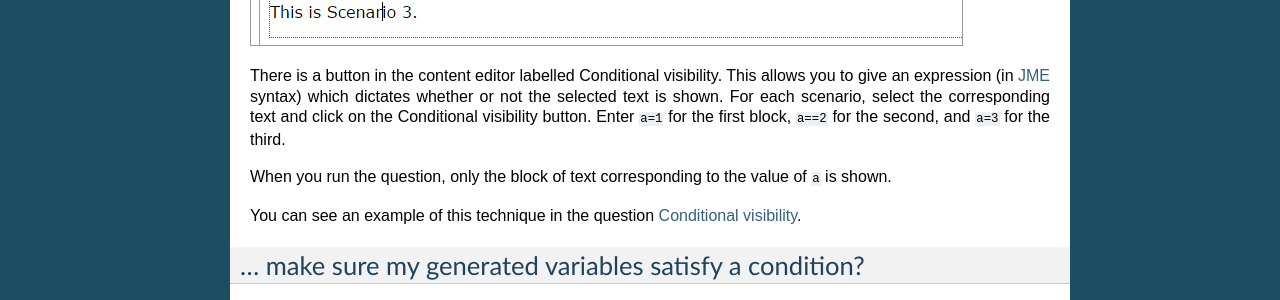
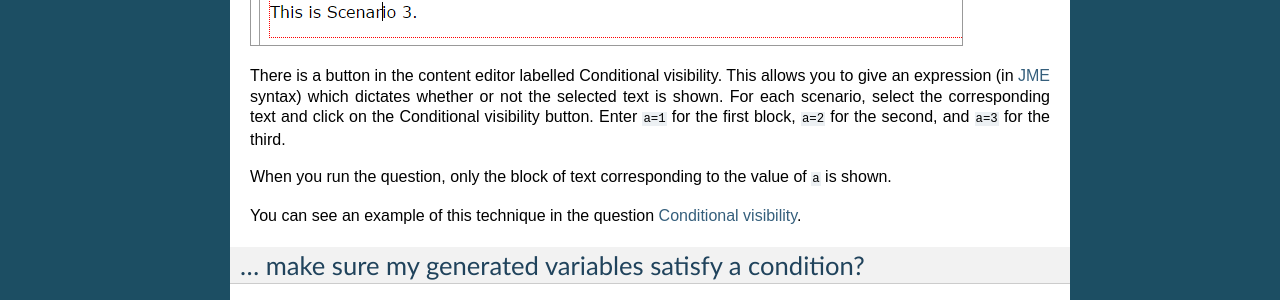
Before and after one commit to numbas/editor-docs, a Sphinx documentation site: the page built from source/how-do-i.rst, in a window 1280 px wide and 900 px high, scrolled down 2175 px. Shown: the part 355-655 px from the top of the window. Built offline with Sphinx 7.4.7, drawn with Linux system fonts in a browser that asks for light colours.

Commit message:
fix typo

```diff
--- a/source/how-do-i.rst
+++ b/source/how-do-i.rst
@@ -75,7 +75,7 @@ Suppose you have a random variable ``a``, which has the value 1,2 or 3, correspo
 
 .. image:: _static/images/screenshots/conditional_visibility.png
 
-There is a button in the content editor labelled :guilabel:`Conditional visibility`. This allows you to give an expression (in :ref:`JME` syntax) which dictates whether or not the selected text is shown. For each scenario, select the corresponding text and click on the :guilabel:`Conditional visibility` button. Enter ``a=1`` for the first block, ``a==2`` for the second, and ``a=3`` for the third.
+There is a button in the content editor labelled :guilabel:`Conditional visibility`. This allows you to give an expression (in :ref:`JME` syntax) which dictates whether or not the selected text is shown. For each scenario, select the corresponding text and click on the :guilabel:`Conditional visibility` button. Enter ``a=1`` for the first block, ``a=2`` for the second, and ``a=3`` for the third.
 
 When you run the question, only the block of text corresponding to the value of ``a`` is shown.
 
```
